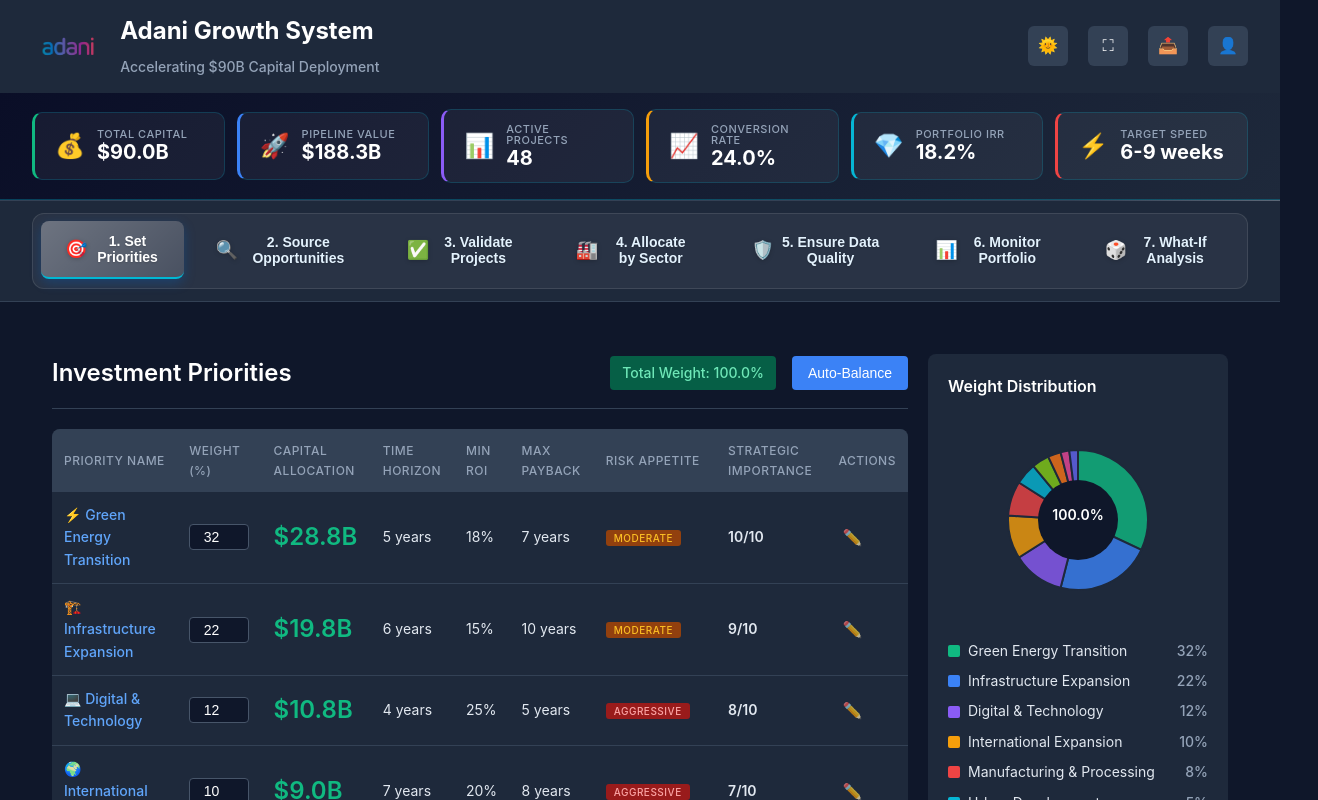
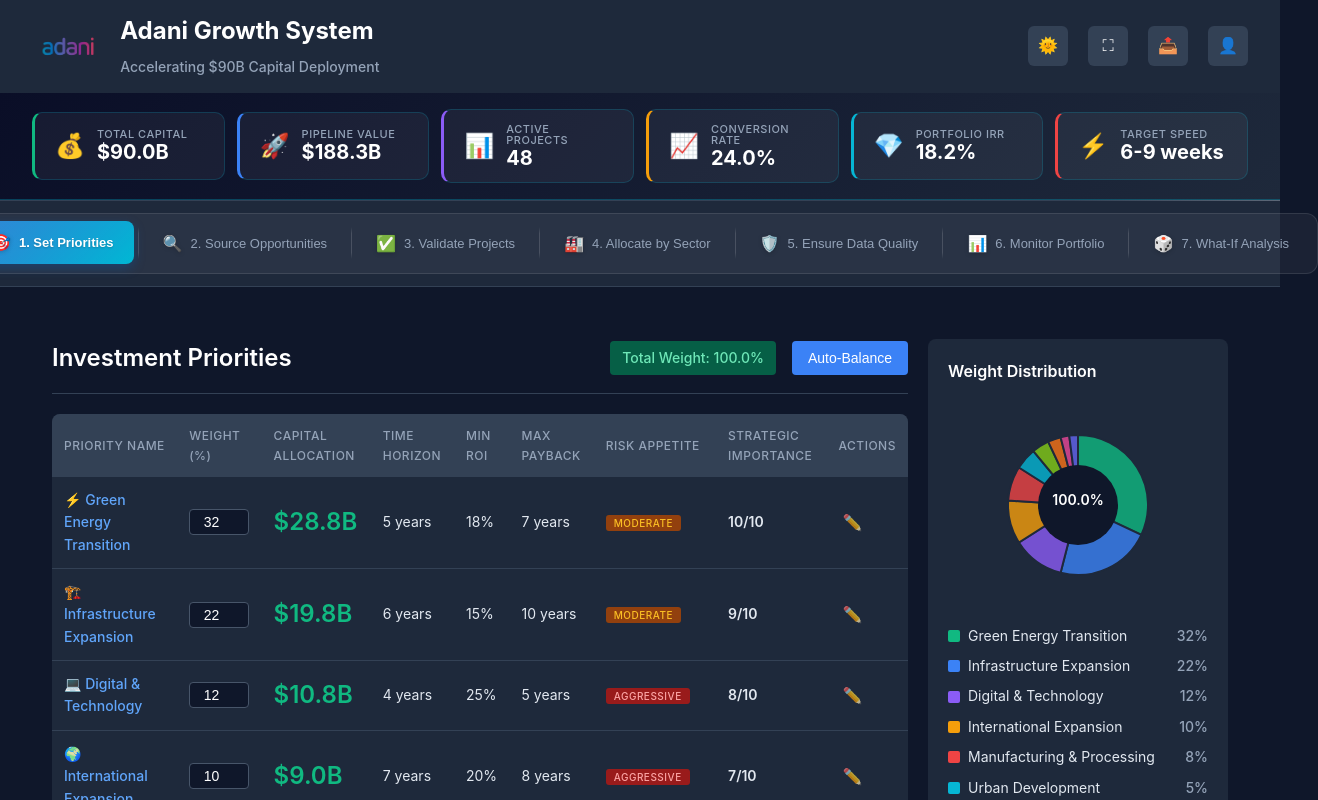
Before and after one commit to AyalaRamjee/KA-Capital-Allocation, a Next.js app: page / in a window 1280 px wide. Shown: the top 800 px of the page, 1318 px wide, since content can reach past the window. Built offline with nearby package versions, Linux system fonts and the light colour scheme.

Commit message:
feat: Enhance tab navigation with improved styles and interactive features for better user engagement

```diff
--- a/AdaniGrowthSystem.tsx
+++ b/AdaniGrowthSystem.tsx
@@ -444,19 +444,111 @@
       {/* Separator */}
       <div className="navigation-separator"></div>
 
-      {/* Tab Navigation */}
-      <div className="tab-navigation adani-nav">
-        <div className="tab-buttons">
-          {tabs.map(tab => (
-            <button
-              key={tab.id}
-              className={`tab-button ${activeTab === tab.id ? 'active' : ''}`}
-              onClick={() => setActiveTab(tab.id)}
-              title={tab.description}
-            >
-              <span className="tab-icon">{tab.icon}</span>
-              <span className="tab-label">{tab.label}</span>
-            </button>
+      {/* PROFESSIONAL Tab Navigation */}
+      <div style={{
+        background: '#1e293b',
+        borderBottom: '1px solid #334155',
+        padding: '0.75rem 2rem',
+        display: 'flex',
+        justifyContent: 'center',
+        minHeight: '60px'
+      }}>
+        <div style={{
+          display: 'flex',
+          gap: '0',
+          background: 'rgba(255, 255, 255, 0.05)',
+          padding: '0.5rem',
+          borderRadius: '12px',
+          border: '1px solid rgba(255, 255, 255, 0.1)',
+          position: 'relative'
+        }}>
+          {tabs.map((tab, index) => (
+            <React.Fragment key={tab.id}>
+              <button
+                onClick={() => setActiveTab(tab.id)}
+                title={tab.description}
+                style={{
+                  padding: '0.75rem 1.25rem',
+                  background: activeTab === tab.id
+                    ? 'linear-gradient(135deg, #0066cc 0%, #00b8d4 100%)'
+                    : 'transparent',
+                  border: 'none',
+                  color: activeTab === tab.id ? '#ffffff' : '#94a3b8',
+                  cursor: 'pointer',
+                  borderRadius: '8px',
+                  transition: 'all 0.3s cubic-bezier(0.4, 0, 0.2, 1)',
+                  fontSize: '0.8125rem',
+                  fontWeight: activeTab === tab.id ? '600' : '500',
+                  display: 'flex',
+                  alignItems: 'center',
+                  gap: '0.5rem',
+                  position: 'relative',
+                  overflow: 'hidden',
+                  boxShadow: activeTab === tab.id
+                    ? '0 4px 12px rgba(0, 102, 204, 0.3)'
+                    : 'none',
+                  transform: activeTab === tab.id ? 'translateY(-1px)' : 'translateY(0)',
+                  minWidth: '140px',
+                  justifyContent: 'center'
+                }}
+                onMouseEnter={(e) => {
+                  if (activeTab !== tab.id) {
+                    e.currentTarget.style.color = '#ffffff';
+                    e.currentTarget.style.background = 'rgba(255, 255, 255, 0.1)';
+                    e.currentTarget.style.transform = 'translateY(-1px)';
+                  }
+                }}
+                onMouseLeave={(e) => {
+                  if (activeTab !== tab.id) {
+                    e.currentTarget.style.color = '#94a3b8';
+                    e.currentTarget.style.background = 'transparent';
+                    e.currentTarget.style.transform = 'translateY(0)';
+                  }
+                }}
+              >
+                {/* Active tab glow overlay */}
+                {activeTab === tab.id && (
+                  <div style={{
+                    position: 'absolute',
+                    top: 0,
+                    left: 0,
+                    right: 0,
+                    bottom: 0,
+                    background: 'linear-gradient(135deg, rgba(255, 255, 255, 0.2) 0%, rgba(255, 255, 255, 0) 100%)',
+                    pointerEvents: 'none'
+                  }} />
+                )}
+
+                <span style={{
+                  fontSize: '1rem',
+                  filter: 'drop-shadow(0 1px 2px rgba(0, 0, 0, 0.2))',
+                  position: 'relative',
+                  zIndex: 1
+                }}>
+                  {tab.icon}
+                </span>
+                <span style={{
+                  textShadow: activeTab === tab.id ? '0 1px 2px rgba(0, 0, 0, 0.2)' : 'none',
+                  position: 'relative',
+                  zIndex: 1,
+                  fontSize: '0.8125rem',
+                  whiteSpace: 'nowrap'
+                }}>
+                  {tab.label}
+                </span>
+              </button>
+
+              {/* Semi-transparent separator line */}
+              {index < tabs.length - 1 && (
+                <div style={{
+                  width: '1px',
+                  height: '32px',
+                  background: 'linear-gradient(to bottom, transparent 0%, rgba(255, 255, 255, 0.15) 20%, rgba(255, 255, 255, 0.15) 80%, transparent 100%)',
+                  alignSelf: 'center',
+                  margin: '0 0.25rem'
+                }} />
+              )}
+            </React.Fragment>
           ))}
         </div>
       </div>
```
